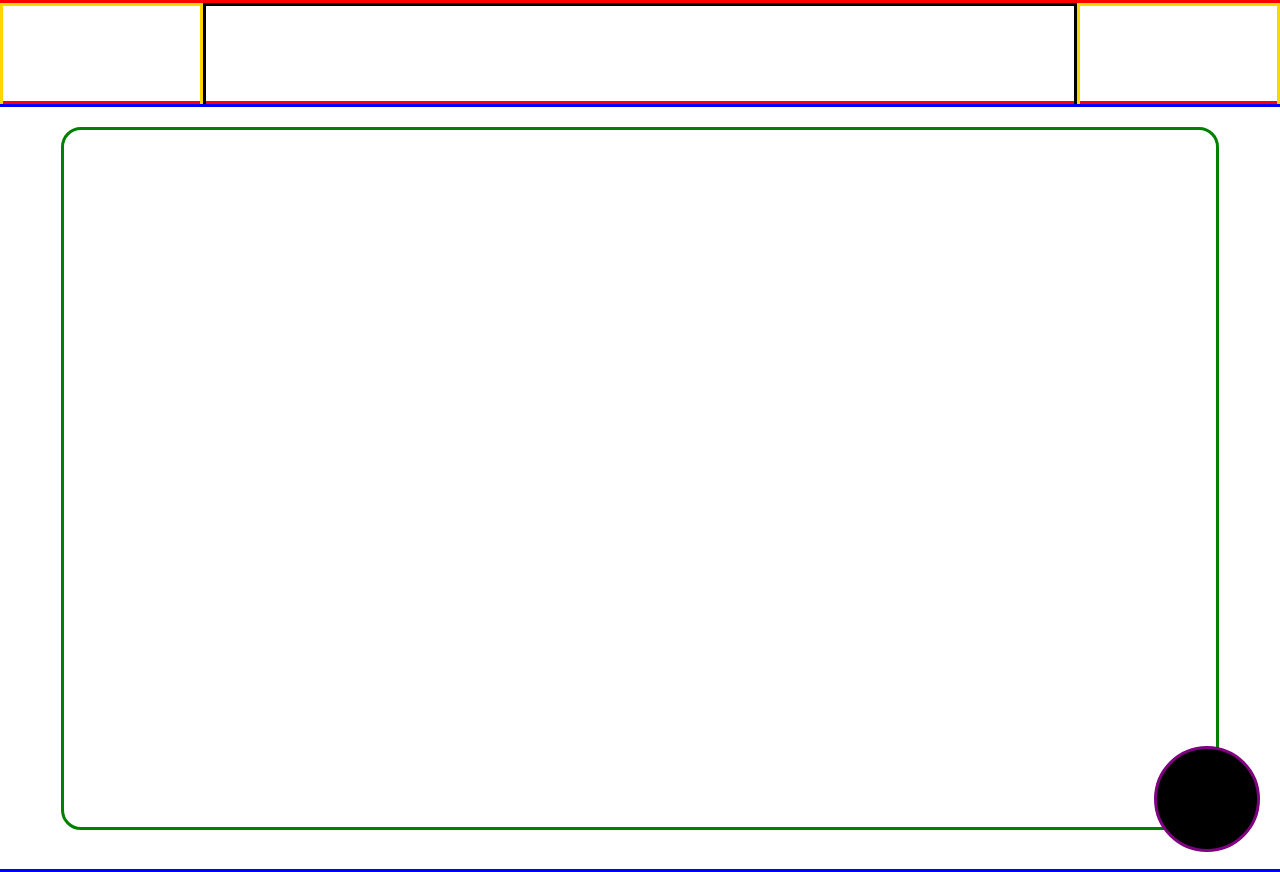
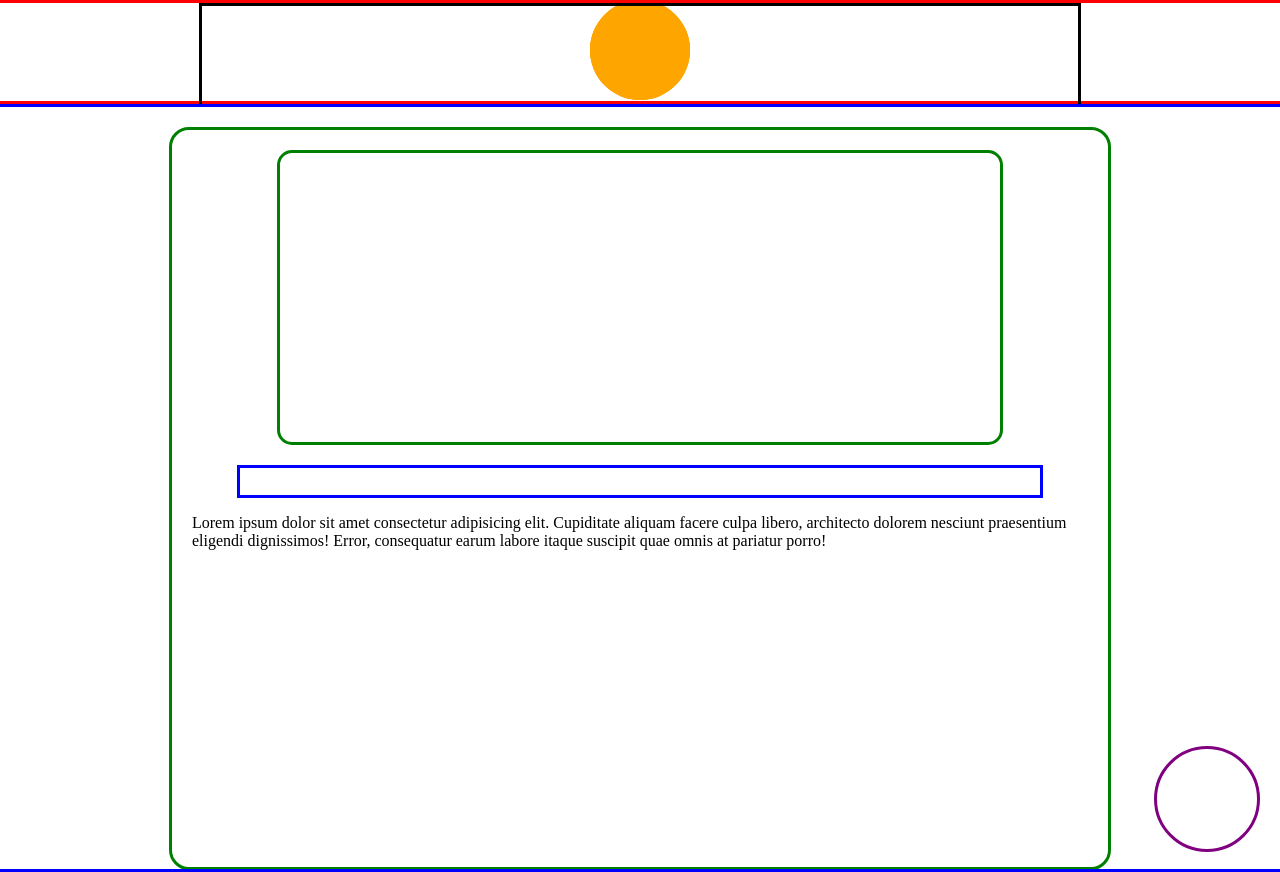
Before and after one commit to Odiedo123/Autumn-Spring, a Flask app: page / in a window 1280 px wide. Run offline with Flask 3, Linux system fonts and the light colour scheme.

Commit message:
Finishing up the templates for the home page

```diff
--- a/static/Css/index.css
+++ b/static/Css/index.css
@@ -23,7 +23,6 @@ body{
 #autumn-bar #left-bar,
 #autumn-bar #right-bar{
     width: 200px;
-    border: 3px solid gold;
 }
 
 #autumn-bar #middle-bar{
@@ -37,9 +36,9 @@ body{
     right: 20px;
     border-radius: 50%;
     border: 3px solid purple;
-    background-color: black;
     width: 100px;
     height: 100px;
+    cursor: pointer;
 }
 
 #autumn-scroll-section{
@@ -54,15 +53,44 @@ body{
 
 
 .autumn-container{
+    display: flex;
+    flex-direction: column;
+    align-items: center;
     margin: 20px;
-    width: 90vw;
+    width: 70vw;
     height: 80vh;
     border: 3px solid green;
     border-radius: 20px;
+    padding: 20px;
+}
+
+.top,
+.bottom{
+    display: flex;
+    align-items: center;
+    flex-direction: column;
+    width: 100%;
+    height: 50%;
+}
+
+.photo{
+    width: 720px;
+    height: 1280px;
+    border-radius: 15px;
+    border: 3px solid green;
+}
+
+.share-bar{
+    margin-top: 20px;
+    width: 800px;
+    height: 120px;
+    border: 3px solid blue;
 }
 
 .autumn-blob{
     position: fixed;
+    width: 100px;
+    height: 100px;
     border-radius: 50%;
     background-color: orange;
     z-index: -100;
--- a/templates/index.html
+++ b/templates/index.html
@@ -12,10 +12,23 @@
         <div id="middle-bar"></div>
         <div id="right-bar"></div>
     </div>
+
     <div id="autumn-scroll-section">
-        <div class="autumn-container"></div>
+        <div class="autumn-container">
+            <div class="top">
+                <div class="photo"></div>
+                <div class="share-bar"></div>
+            </div>
+            <div class="bottom">
+                <div class="text">
+                    <p>Lorem ipsum dolor sit amet consectetur adipisicing elit. Cupiditate aliquam facere culpa libero, architecto dolorem nesciunt praesentium eligendi dignissimos! Error, consequatur earum labore itaque suscipit quae omnis at pariatur porro!</p>
+                </div>
+            </div>
+        </div>
     </div>
-    <div id="autumn-post"></div>
+
+    <div id="autumn-post">
+    </div>
     <div class="autumn-blob"></div>
     <div class="autumn-blob"></div>
     <div class="autumn-blob"></div>
```
